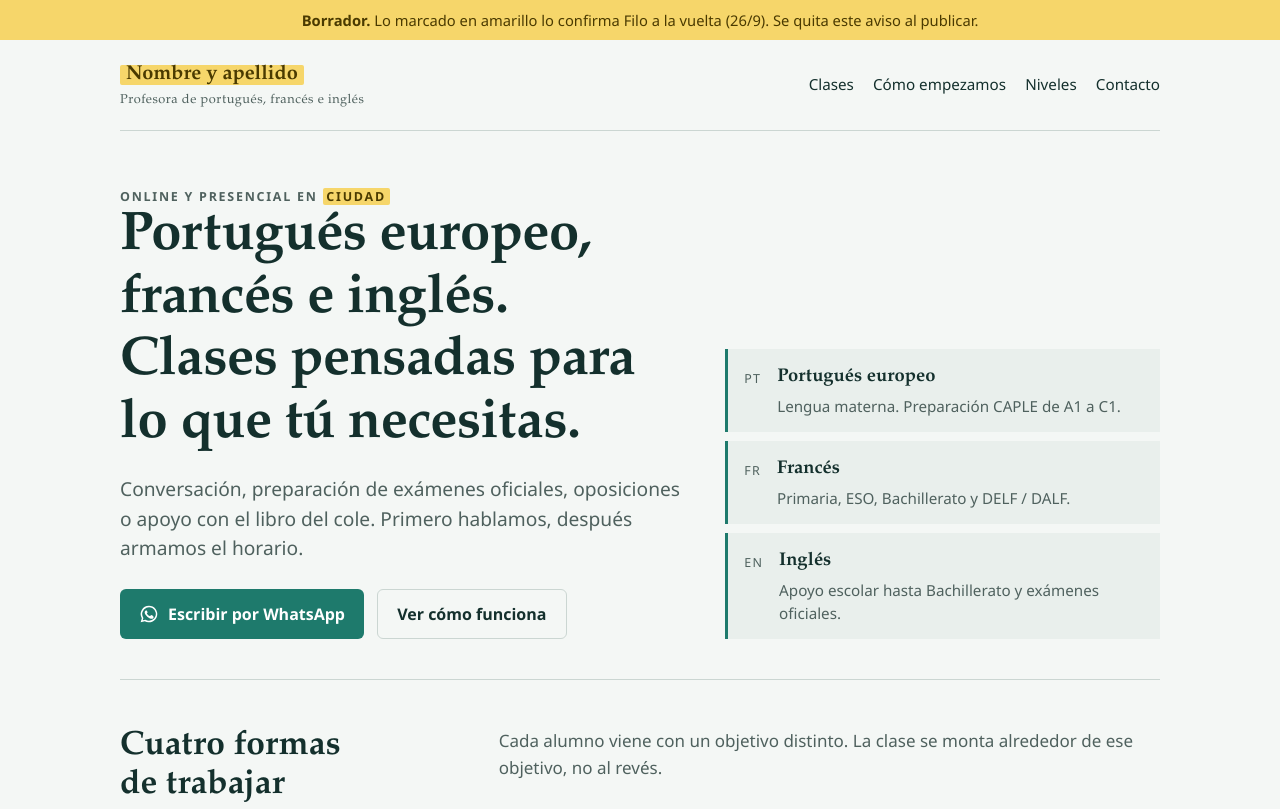
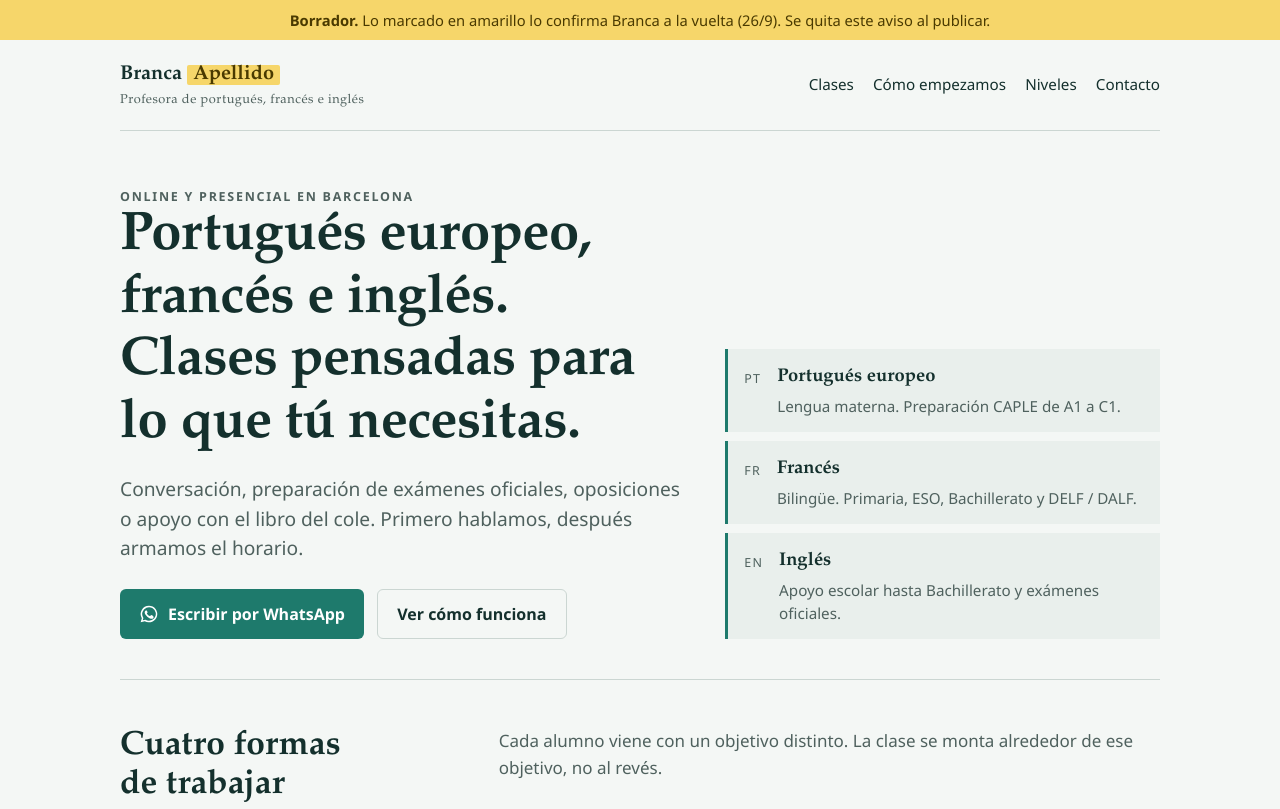
Before and after one commit to thdelmas/filo-clases, a plain HTML site: page index.html in a window 1280 px wide. Shown: the top 809 px of the page. Drawn offline with Linux system fonts and the light colour scheme.

Commit message:
content: first name, Barcelona, French bilingual (from LinkedIn)
Co-Authored-By: Claude Fable 5.1 <noreply@anthropic.com>

```diff
--- a/index.html
+++ b/index.html
@@ -5,7 +5,7 @@
 <meta name="viewport" content="width=device-width, initial-scale=1">
 <meta name="description" content="Clases de portugués europeo, francés e inglés. Conversación, certificaciones oficiales (CAPLE, DELF, Cambridge), oposiciones y apoyo escolar. Online y presencial.">
 <!-- BODY-START -->
-<title>Clases con Filo</title>
+<title>Clases con Branca</title>
 <style>
 :root{
   --bg:#F4F7F5; --bg2:#E9EFEC; --ink:#14302D; --ink2:#4F615E; --line:#CBD6D2;
@@ -114,11 +114,11 @@ footer{padding-block:2rem 0; font-size:.88rem; color:var(--ink2); display:flex;
 }
 </style>
 
-<aside class="draft" role="note"><b>Borrador.</b> Lo marcado en amarillo lo confirma Filo a la vuelta (26/9). Se quita este aviso al publicar.</aside>
+<aside class="draft" role="note"><b>Borrador.</b> Lo marcado en amarillo lo confirma Branca a la vuelta (26/9). Se quita este aviso al publicar.</aside>
 
 <div class="wrap">
 <header class="top">
-  <div class="brand"><mark class="todo">Nombre y apellido</mark><small>Profesora de portugués, francés e inglés</small></div>
+  <div class="brand">Branca <mark class="todo">Apellido</mark><small>Profesora de portugués, francés e inglés</small></div>
   <nav aria-label="Secciones">
     <a href="#clases">Clases</a>
     <a href="#proceso">Cómo empezamos</a>
@@ -129,7 +129,7 @@ footer{padding-block:2rem 0; font-size:.88rem; color:var(--ink2); display:flex;
 
 <div class="hero">
   <div>
-    <p class="eyebrow">Online y presencial en <mark class="todo">ciudad</mark></p>
+    <p class="eyebrow">Online y presencial en Barcelona</p>
     <h1>Portugués europeo, francés e inglés. Clases pensadas para lo que tú necesitas.</h1>
     <p class="lead">Conversación, preparación de exámenes oficiales, oposiciones o apoyo con el libro del cole. Primero hablamos, después armamos el horario.</p>
     <div class="actions">
@@ -142,7 +142,7 @@ footer{padding-block:2rem 0; font-size:.88rem; color:var(--ink2); display:flex;
   </div>
   <div class="langs" aria-label="Idiomas">
     <div class="lang"><em>PT</em><b>Portugués europeo</b><span>Lengua materna. Preparación CAPLE de A1 a C1.</span></div>
-    <div class="lang"><em>FR</em><b>Francés</b><span>Primaria, ESO, Bachillerato y DELF / DALF.</span></div>
+    <div class="lang"><em>FR</em><b>Francés</b><span>Bilingüe. Primaria, ESO, Bachillerato y DELF / DALF.</span></div>
     <div class="lang"><em>EN</em><b>Inglés</b><span>Apoyo escolar hasta Bachillerato y exámenes oficiales.</span></div>
   </div>
 </div>
@@ -240,7 +240,7 @@ footer{padding-block:2rem 0; font-size:.88rem; color:var(--ink2); display:flex;
     <dl>
       <dt>WhatsApp</dt><dd><mark class="todo">+34 XXX XXX XXX</mark></dd>
       <dt>Correo</dt><dd><mark class="todo">correo@ejemplo.com</mark></dd>
-      <dt>Modalidad</dt><dd>Online y presencial en <mark class="todo">ciudad / zona</mark></dd>
+      <dt>Modalidad</dt><dd>Online y presencial en Barcelona <mark class="todo">(zona / barrio)</mark></dd>
       <dt>Horario</dt><dd>Tardes entre semana. <mark class="todo">Viernes y sábado, a confirmar</mark></dd>
       <dt>Precio</dt><dd><mark class="todo">XX € / hora</mark>, individual. Se confirma en la videollamada.</dd>
     </dl>
@@ -248,7 +248,7 @@ footer{padding-block:2rem 0; font-size:.88rem; color:var(--ink2); display:flex;
 </section>
 
 <footer>
-  <span>© 2026 <mark class="todo">Nombre y apellido</mark></span>
+  <span>© 2026 Branca <mark class="todo">Apellido</mark></span>
   <span>Portugués europeo · Francés · Inglés</span>
 </footer>
 </div>
```
Also changed, not shown: 1 other file.
